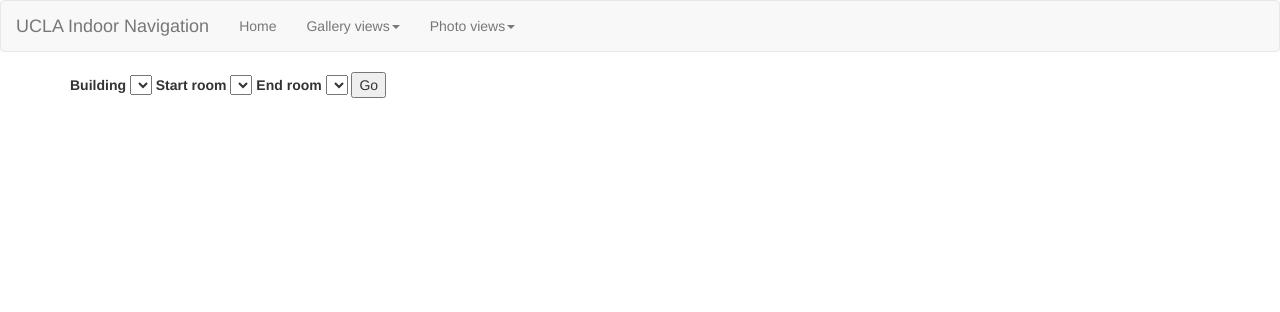
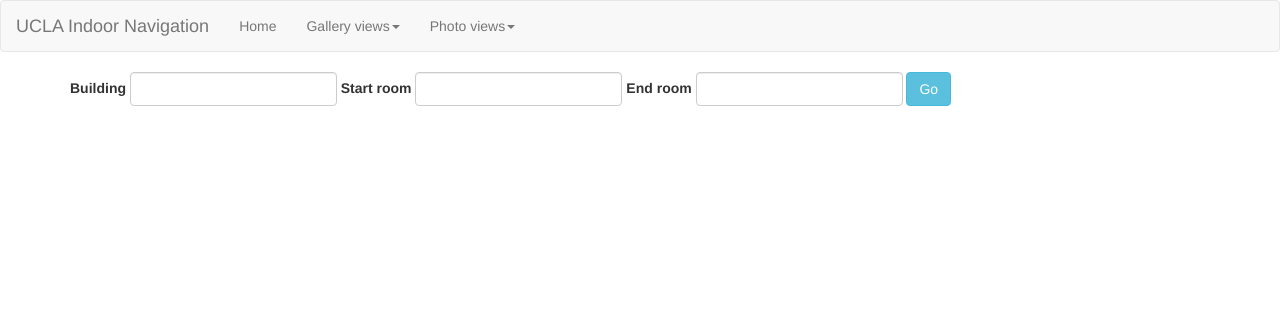
Before and after one commit to uclastudentmedia/tours-backend, a Django app: page / in a window 1280 px wide. Shown: the top 312 px of the page. Run offline with Django 3.2, Linux system fonts and the light colour scheme; data that the repository does not hold is empty; parts of the project's set-up code (start-up, migrations or seed data) failed here and were passed over; some libraries are stand-ins or nearby versions.

Commit message:
input fields and fetch image

```diff
--- a/www/templates/www/index.html
+++ b/www/templates/www/index.html
@@ -54,25 +54,47 @@
 		  </div><!-- /.navbar-collapse -->
 		</nav>
     	<div class="container">
-            <form>
-                <label for="building-select">Building</label>
-                <select id="building-select">
-                    <option></option>
-                </select>
-                <label for="start-room">Start room</label>
-                <select id="start-room">
-                </select>
-                <label for="end-room">End room</label>
-                <select id="end-room">
-                </select>
-                <button id="submit">Go</button>
-                <!--<input type="text"/>-->
+            <form class="form-inline">
+  		<div class="form-group">
+                    <label for="building-select">Building</label>
+                    <input id="building" type="text" class="form-control"/>
+  		</div>
+
+		<div class="form-group">
+		    <label for="start-room">Start room</label>
+                    <input id="start" type="text" class="form-control"/>
+   		</div>
+
+  		<div class="form-group">
+                    <label for="end-room">End room</label>
+               	    <input id="end" type="text" class="form-control"/>
+                </div>
+		<button id="getImage" class="btn btn-info" >Go</button>
             </form>
             <div id="image-container">
             </div>
         </div>
         <script src="{% static "js/jquery.js" %}"></script>
         <script src="{% static "js/bootstrap.min.js" %}"></script>
+
+        <script>
+            var building = $("#building").val();
+            var start = $("#start").val();
+            var end = $("#end").val();
+            var buildingId = 31;
+
+            var url = "/indoor/route/" + buildingId + "/2414"  + "/2408";
+
+            $("#getImage").on("click", function(){
+                $.getJSON(url, function(data) {
+                    console.log(data);
+                    var imageLink = data.images[0];
+                    var html = "";
+                    html += "<img src = '" + imageLink + "' " + "'>";
+                    $("#image-container").html(html);
+                });
+            });
+       </script>
         {% if building_list_dict %}
         <script>
         let building_list_dict = {{ building_list_dict | safe }};
```
Also changed, not shown: tours/settings.py (+4 -4 lines).
